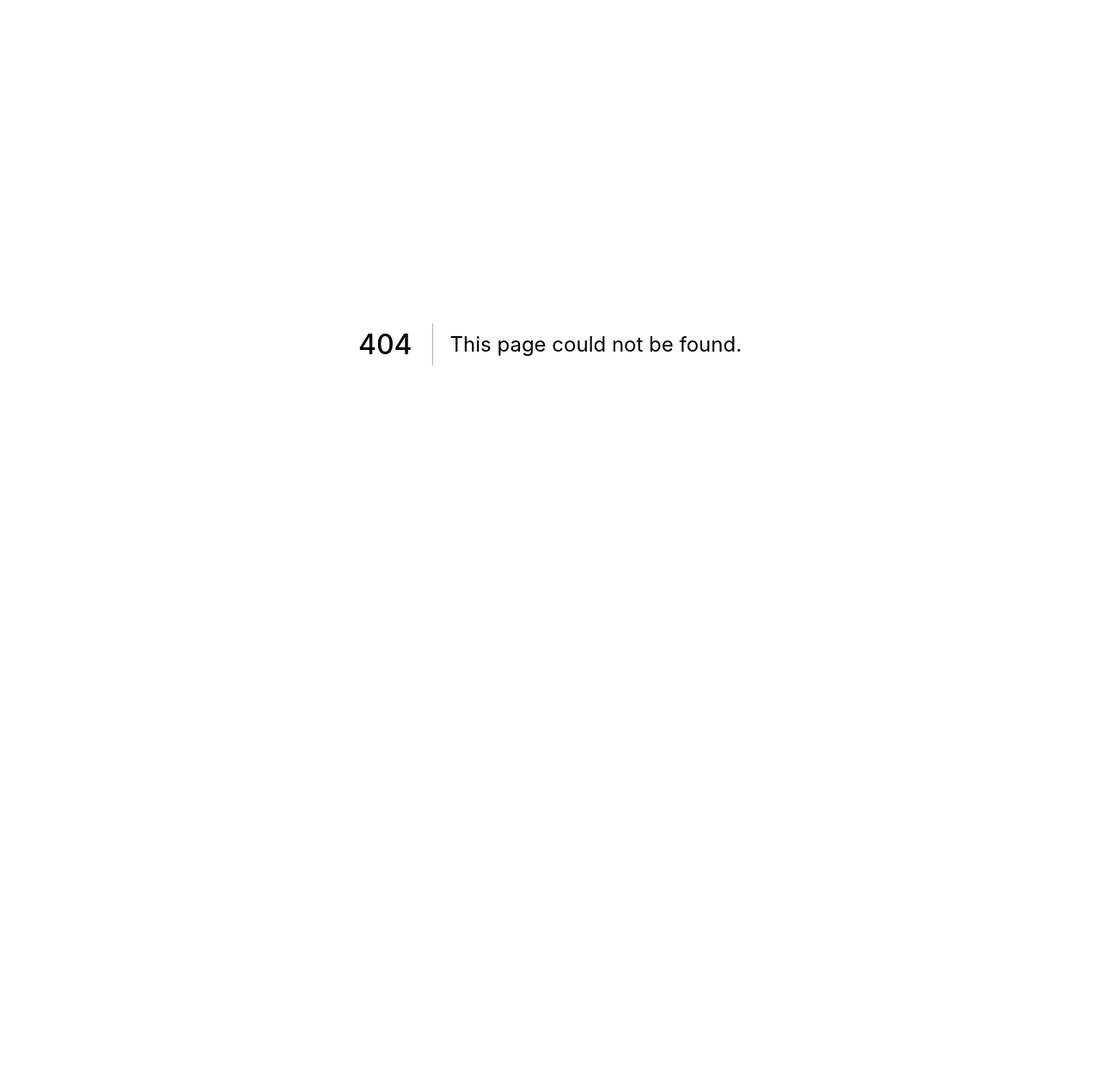
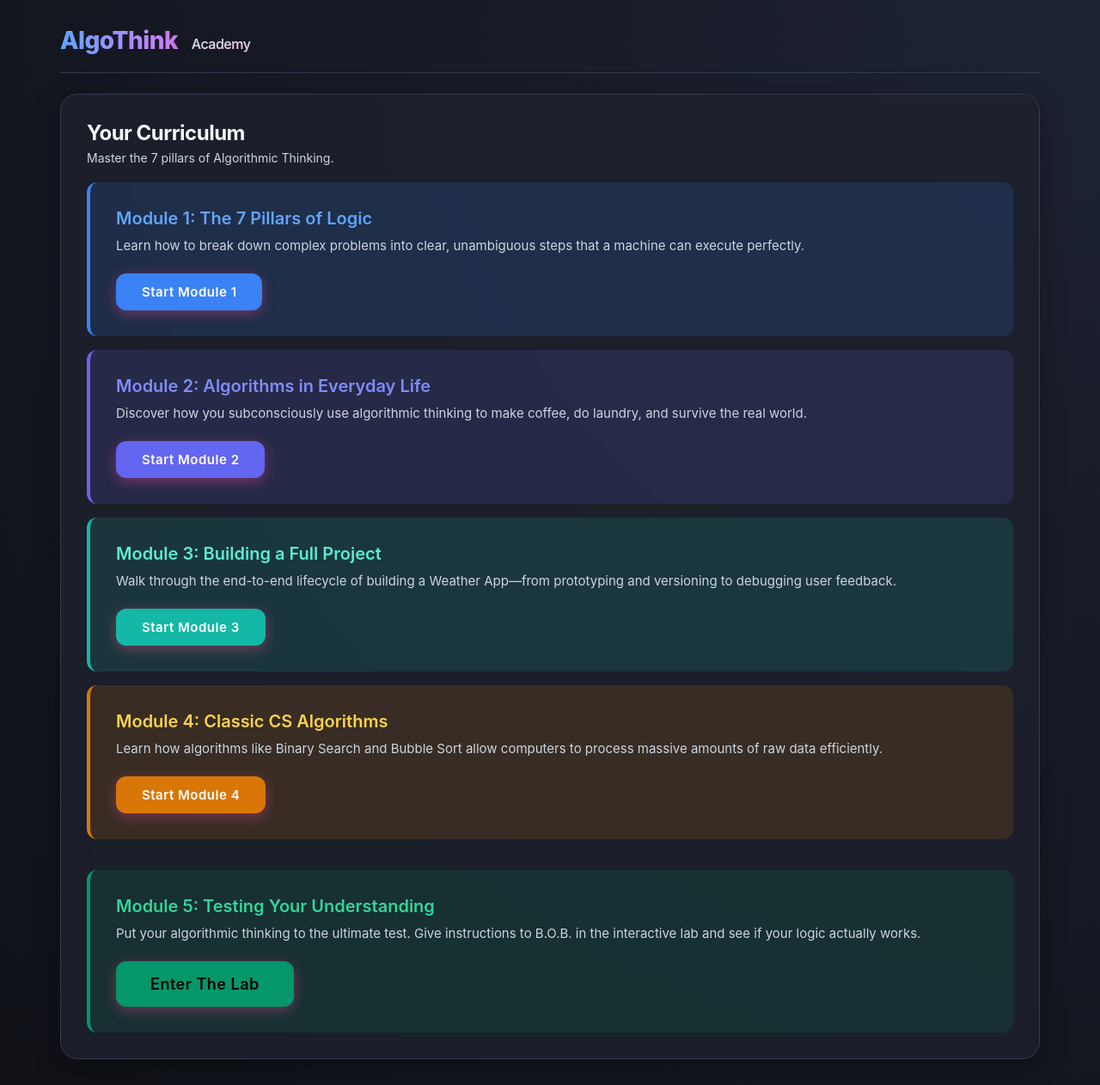
Before and after one commit to SPP-2005/AlgoThink1, a Next.js app: page /dashboard in a window 1280 px wide. Before the commit this address had no page. Shown: the whole page at 86% size. Before the commit the page ends 800 px from the top, so only its background shows below. Built offline with nearby package versions, Linux system fonts and the light colour scheme.

Commit message:
feat: migrate dashboard to /dashboard and add animated launch screen

```diff
--- a/app/course/module-1/page.js
+++ b/app/course/module-1/page.js
@@ -5,7 +5,7 @@ export default function Module1() {
         <main className="container">
             <header>
                 <div className="logo-text">AlgoThink <span>Module 1</span></div>
-                <Link href="/" className="btn btn-primary" style={{ width: 'auto', padding: '8px 16px', background: 'rgba(255,255,255,0.1)', color: 'white', border: '1px solid var(--border)' }}>🔙 Dashboard</Link>
+                <Link href="/dashboard" className="btn btn-primary" style={{ width: 'auto', padding: '8px 16px', background: 'rgba(255,255,255,0.1)', color: 'white', border: '1px solid var(--border)' }}>🔙 Dashboard</Link>
             </header>
 
             <div className="panel">
--- a/app/course/module-2/page.js
+++ b/app/course/module-2/page.js
@@ -5,7 +5,7 @@ export default function Module2() {
         <main className="container">
             <header>
                 <div className="logo-text">AlgoThink <span>Module 2</span></div>
-                <Link href="/" className="btn btn-primary" style={{ width: 'auto', padding: '8px 16px', background: 'rgba(255,255,255,0.1)', color: 'white', border: '1px solid var(--border)' }}>🔙 Dashboard</Link>
+                <Link href="/dashboard" className="btn btn-primary" style={{ width: 'auto', padding: '8px 16px', background: 'rgba(255,255,255,0.1)', color: 'white', border: '1px solid var(--border)' }}>🔙 Dashboard</Link>
             </header>
 
             <div className="panel">
--- a/app/course/module-3/page.js
+++ b/app/course/module-3/page.js
@@ -5,7 +5,7 @@ export default function Module3() {
         <main className="container">
             <header>
                 <div className="logo-text">AlgoThink <span>Module 3</span></div>
-                <Link href="/" className="btn btn-primary" style={{ width: 'auto', padding: '8px 16px', background: 'rgba(255,255,255,0.1)', color: 'white', border: '1px solid var(--border)' }}>🔙 Dashboard</Link>
+                <Link href="/dashboard" className="btn btn-primary" style={{ width: 'auto', padding: '8px 16px', background: 'rgba(255,255,255,0.1)', color: 'white', border: '1px solid var(--border)' }}>🔙 Dashboard</Link>
             </header>
 
             <div className="panel">
--- a/app/course/module-4/page.js
+++ b/app/course/module-4/page.js
@@ -5,7 +5,7 @@ export default function Module4() {
         <main className="container">
             <header>
                 <div className="logo-text">AlgoThink <span>Module 4</span></div>
-                <Link href="/" className="btn btn-primary" style={{ width: 'auto', padding: '8px 16px', background: 'rgba(255,255,255,0.1)', color: 'white', border: '1px solid var(--border)' }}>🔙 Dashboard</Link>
+                <Link href="/dashboard" className="btn btn-primary" style={{ width: 'auto', padding: '8px 16px', background: 'rgba(255,255,255,0.1)', color: 'white', border: '1px solid var(--border)' }}>🔙 Dashboard</Link>
             </header>
 
             <div className="panel">
--- /dev/null
+++ b/app/dashboard/page.js
@@ -0,0 +1,67 @@
+'use client';
+import Link from 'next/link';
+
+export default function Dashboard() {
+    return (
+        <main className="container">
+            <header>
+                <div className="logo-text">AlgoThink <span>Academy</span></div>
+            </header>
+
+            <div className="panel">
+                <div>
+                    <h2 className="panel-title">Your Curriculum</h2>
+                    <p className="panel-subtitle">Master the 7 pillars of Algorithmic Thinking.</p>
+                </div>
+
+                <div style={{ display: 'flex', flexDirection: 'column', gap: '16px' }}>
+                    {/* Module 1 */}
+                    <div className="challenge-card" style={{ display: 'flex', flexDirection: 'column', alignItems: 'flex-start', gap: '20px', background: 'rgba(59, 130, 246, 0.15)', borderLeftColor: '#3b82f6', padding: '30px' }}>
+                        <div>
+                            <h3 style={{ color: '#60a5fa', fontSize: '22px', marginBottom: '8px' }}>Module 1: The 7 Pillars of Logic</h3>
+                            <p style={{ color: 'var(--text-muted)', fontSize: '15px' }}>Learn how to break down complex problems into clear, unambiguous steps that a machine can execute perfectly.</p>
+                        </div>
+                        <Link href="/course/module-1" className="btn btn-primary" style={{ width: 'auto', background: '#3b82f6', padding: '12px 30px' }}>Start Module 1</Link>
+                    </div>
+
+                    {/* Module 2 */}
+                    <div className="challenge-card" style={{ display: 'flex', flexDirection: 'column', alignItems: 'flex-start', gap: '20px', background: 'rgba(99, 102, 241, 0.15)', borderLeftColor: '#6366f1', padding: '30px' }}>
+                        <div>
+                            <h3 style={{ color: '#818cf8', fontSize: '22px', marginBottom: '8px' }}>Module 2: Algorithms in Everyday Life</h3>
+                            <p style={{ color: 'var(--text-muted)', fontSize: '15px' }}>Discover how you subconsciously use algorithmic thinking to make coffee, do laundry, and survive the real world.</p>
+                        </div>
+                        <Link href="/course/module-2" className="btn btn-primary" style={{ width: 'auto', background: '#6366f1', padding: '12px 30px' }}>Start Module 2</Link>
+                    </div>
+
+                    {/* Module 3 */}
+                    <div className="challenge-card" style={{ display: 'flex', flexDirection: 'column', alignItems: 'flex-start', gap: '20px', background: 'rgba(20, 184, 166, 0.15)', borderLeftColor: '#14b8a6', padding: '30px' }}>
+                        <div>
+                            <h3 style={{ color: '#5eead4', fontSize: '22px', marginBottom: '8px' }}>Module 3: Building a Full Project</h3>
+                            <p style={{ color: 'var(--text-muted)', fontSize: '15px' }}>Walk through the end-to-end lifecycle of building a Weather App—from prototyping and versioning to debugging user feedback.</p>
+                        </div>
+                        <Link href="/course/module-3" className="btn btn-primary" style={{ width: 'auto', background: '#14b8a6', padding: '12px 30px' }}>Start Module 3</Link>
+                    </div>
+
+                    {/* Module 4 */}
+                    <div className="challenge-card" style={{ display: 'flex', flexDirection: 'column', alignItems: 'flex-start', gap: '20px', background: 'rgba(217, 119, 6, 0.15)', borderLeftColor: '#d97706', padding: '30px' }}>
+                        <div>
+                            <h3 style={{ color: '#fcd34d', fontSize: '22px', marginBottom: '8px' }}>Module 4: Classic CS Algorithms</h3>
+                            <p style={{ color: 'var(--text-muted)', fontSize: '15px' }}>Learn how algorithms like Binary Search and Bubble Sort allow computers to process massive amounts of raw data efficiently.</p>
+                        </div>
+                        <Link href="/course/module-4" className="btn btn-primary" style={{ width: 'auto', background: '#d97706', padding: '12px 30px' }}>Start Module 4</Link>
+                    </div>
+
+                    {/* The Lab / Module 5 */}
+                    <div className="challenge-card" style={{ display: 'flex', flexDirection: 'column', alignItems: 'flex-start', gap: '20px', background: 'rgba(5, 150, 105, 0.15)', borderLeftColor: '#059669', padding: '30px', marginTop: '20px' }}>
+                        <div>
+                            <h3 style={{ color: '#34d399', fontSize: '24px', marginBottom: '8px' }}>Module 5: Testing Your Understanding</h3>
+                            <p style={{ color: 'var(--text-muted)', fontSize: '15px' }}>Put your algorithmic thinking to the ultimate test. Give instructions to B.O.B. in the interactive lab and see if your logic actually works.</p>
+                        </div>
+                        <Link href="/lab" className="btn btn-primary" style={{ width: 'auto', background: '#059669', color: '#000', padding: '16px 40px', fontSize: '18px' }}>Enter The Lab</Link>
+                    </div>
+
+                </div>
+            </div>
+        </main>
+    );
+}
--- a/app/lab/page.js
+++ b/app/lab/page.js
@@ -71,7 +71,7 @@ export default function Lab() {
                         <option value="problemsolving">Problem Solving</option>
                         <option value="custom">Custom Scenario</option>
                     </select>
-                    <Link href="/" className="btn btn-primary" style={{ textDecoration: 'none', display: 'inline-flex', alignItems: 'center', justifyContent: 'center', width: 'auto', padding: '10px 20px' }}>
+                    <Link href="/dashboard" className="btn btn-primary" style={{ textDecoration: 'none', display: 'inline-flex', alignItems: 'center', justifyContent: 'center', width: 'auto', padding: '10px 20px' }}>
                         🔙 Course
                     </Link>
                 </div>
```
